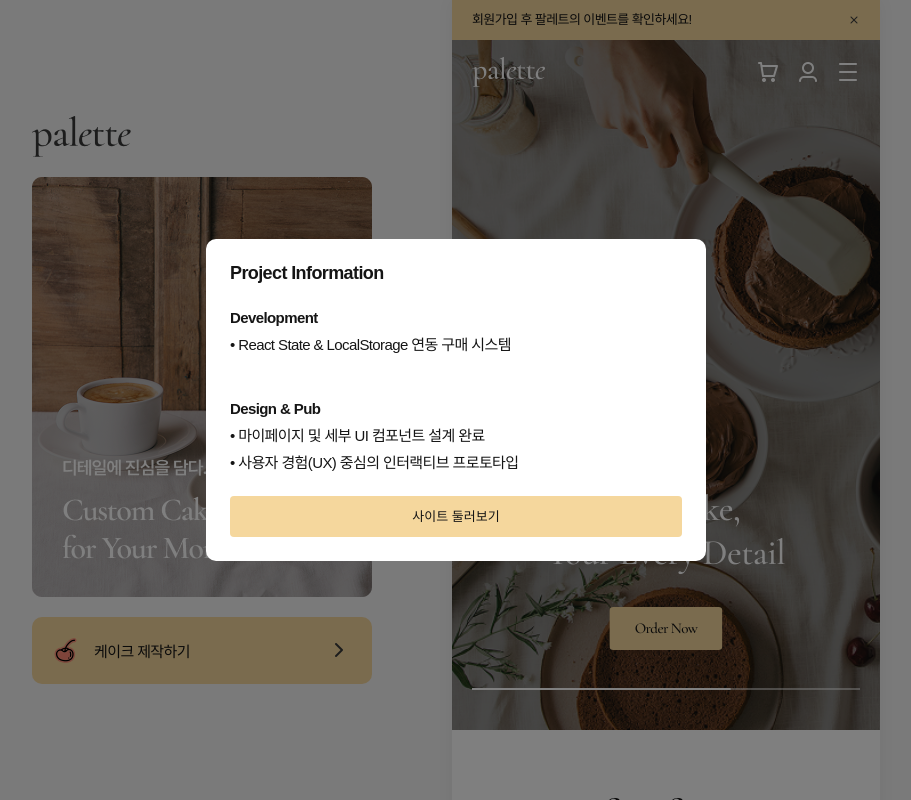
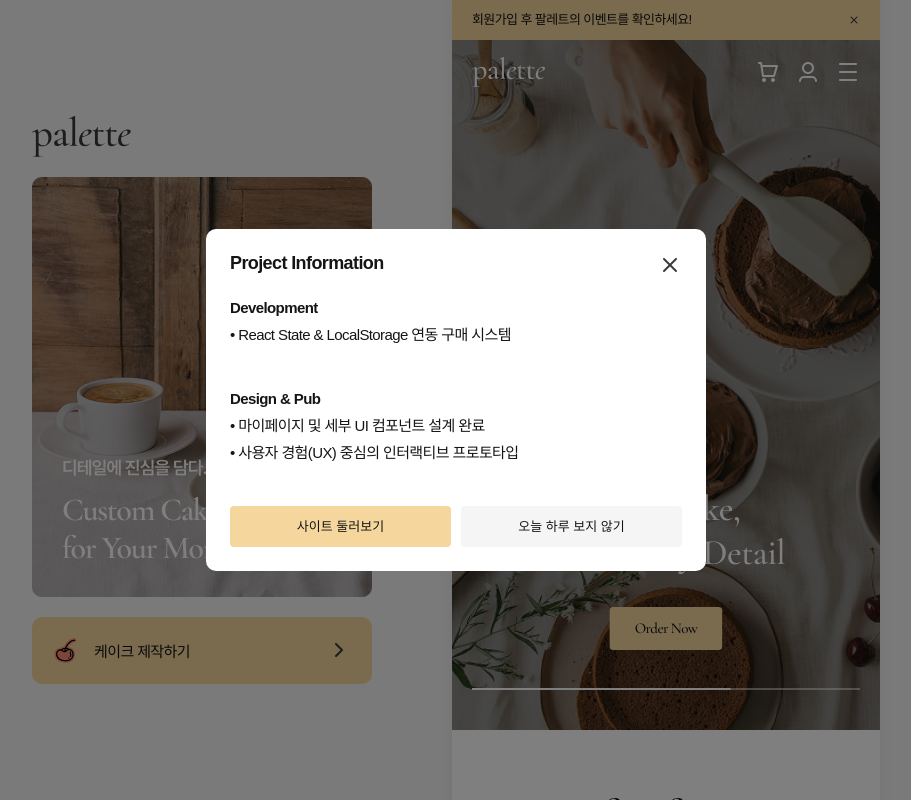
Before and after one commit to juyoung-kim2/palette, a React (Vite) app: page / in a window 1280 px wide. Shown: the top 800 px of the page, without its empty margins (184-1095 px from the left). Built offline with nearby package versions, Linux system fonts and the light colour scheme.

Commit message:
feat: 포트폴리오 안내 팝업 및 '오늘 하루 보지 않기' 기능 구현

```diff
--- a/src/components/SideMenu.css
+++ b/src/components/SideMenu.css
@@ -71,7 +71,7 @@
 .sideMenu .menu-header .btn-close {
   position: absolute;
   right: 0px;
-  top: 00px;
+  top: 0px;
   border: none;
   cursor: pointer;
 }
--- a/src/pages/Home.css
+++ b/src/pages/Home.css
@@ -397,6 +397,18 @@
   word-break: keep-all;
   margin-bottom: var(--space-20);
 }
+.portfolio-notice-modal .btn-wrap {
+  display: flex;
+  gap: 10px;
+  margin-top: var(--space-40);
+}
 .portfolio-notice-modal .btn {
-  width: 100%;
+  width: 50%;
 }
+.portfolio-notice-modal .btn-close {
+  border: none;
+  position: absolute;
+  right: var(--space-24);
+  top: var(--space-24);
+  width: 24px;
+}
--- a/src/pages/Home.jsx
+++ b/src/pages/Home.jsx
@@ -15,6 +15,27 @@ import { useState, useEffect } from "react";
 function Home() {
   const [menuOpen, setMenuOpen] = useState(false);
   const [showNotice, setShowNotice] = useState(true);
+
+  useEffect(() => {
+    // 1. 페이지 로드시 로컬 스토리지 확인
+    const expiryDate = localStorage.getItem("popupExpiry");
+    const now = new Date().getTime();
+
+    // 저장된 시간이 없거나, 현재 시간이 먄료 시간을 지났다면 팝업 띄우기
+    if (!expiryDate || now > parseInt(expiryDate)) {
+      setShowNotice(true);
+    } else {
+      setShowNotice(false);
+    }
+  }, []);
+
+  const handleClosePopup = () => {
+    // '오늘 하루 보지않기' 체크 했다먼, 24시간 뒤의 시간 계산
+    const expiry = new Date().getTime() + 24 * 60 * 60 * 1000;
+    localStorage.setItem("popupExpiry", expiry.toString());
+
+    setShowNotice(false);
+  };
 
   // 메뉴 오픈 시 스크롤 방지
   useEffect(() => {
@@ -40,6 +61,13 @@ function Home() {
         <div className="portfolio-notice-overlay">
           <div className="portfolio-notice-modal">
             <h2>Project Information</h2>
+            <button
+              className="btn-close"
+              onClick={() => setShowNotice(false)}
+              aria-label="팝업 닫기"
+            >
+              <img src="images/icon_close.png" alt="닫기" />
+            </button>
             <div className="notice-content">
               <p>
                 <strong>Development</strong>
@@ -53,12 +81,17 @@ function Home() {
                 <br />• 사용자 경험(UX) 중심의 인터랙티브 프로토타입
               </p>
             </div>
+            <div className="btn-wrap">
               <button
                 onClick={() => setShowNotice(false)}
                 className="btn sm btn-primary"
               >
                 사이트 둘러보기
               </button>
+              <button className="btn sm btn-gray" onClick={handleClosePopup}>
+                오늘 하루 보지 않기
+              </button>
+            </div>
           </div>
         </div>
       )}
--- a/src/pages/Order-complete.jsx
+++ b/src/pages/Order-complete.jsx
@@ -106,7 +106,7 @@ function OrderComplete() {
                 className="toggleTitle"
                 onClick={() => toggleSection("payInfo")}
               >
-                <h3>결제정보</h3>
+                <h2>결제정보</h2>
                 <img src="images/icon_arrow_b.png" alt="" aria-hidden="true" />
               </div>
               <div className="toggleContent">
@@ -162,7 +162,7 @@ function OrderComplete() {
                 className="toggleTitle"
                 onClick={() => toggleSection("pickup")}
               >
-                <h3>픽업 안내</h3>
+                <h2>픽업 안내</h2>
                 <img src="images/icon_arrow_b.png" alt="" aria-hidden="true" />
               </div>
               <div className="toggleContent">
@@ -192,7 +192,7 @@ function OrderComplete() {
                 className="toggleTitle"
                 onClick={() => toggleSection("request")}
               >
-                <h3>요청사항</h3>
+                <h2>요청사항</h2>
                 <img src="images/icon_arrow_b.png" alt="" aria-hidden="true" />
               </div>
               <div className="toggleContent">
--- a/src/pages/Order.css
+++ b/src/pages/Order.css
@@ -73,7 +73,7 @@
   cursor: pointer;
 }
 
-.orderform-container .toggleTitle h3 {
+.orderform-container .toggleTitle h2 {
   font-size: var(--font-md);
   font-weight: var(--weight-semibold);
 }
@@ -412,7 +412,7 @@
   cursor: pointer;
 }
 
-.orderresult-container .toggleTitle h3 {
+.orderresult-container .toggleTitle h2 {
   font-size: var(--font-md);
   font-weight: var(--weight-semibold);
 }
--- a/src/pages/OrderSheet.jsx
+++ b/src/pages/OrderSheet.jsx
@@ -119,6 +119,7 @@ function OrderSheet() {
         </div>
 
         <main className="orderform-section main-section">
+          <h1 className="blind">주문서 페이지</h1>
           <Header variant="sub" openMenu={openMenu} />
           <SideMenu menuOpen={menuOpen} closeMenu={closeMenu} />
           <section className="orderform-container">
@@ -140,7 +141,7 @@ function OrderSheet() {
                     className="toggleTitle"
                     onClick={() => toggleSection("product")}
                   >
-                    <h3>주문상품</h3>
+                    <h2>주문상품</h2>
                     <img src="images/icon_arrow_b.png" alt="" />
                   </div>
                   {orders.map((item, index) => (
@@ -204,7 +205,7 @@ function OrderSheet() {
                     className="toggleTitle"
                     onClick={() => toggleSection("pickup")}
                   >
-                    <h3>픽업 정보</h3>
+                    <h2>픽업 정보</h2>
                     <img src="images/icon_arrow_b.png" alt="" />
                   </div>
                   <div className="toggleContent">
@@ -276,7 +277,7 @@ function OrderSheet() {
                     className="toggleTitle"
                     onClick={() => toggleSection("orderer")}
                   >
-                    <h3>주문자 정보</h3>
+                    <h2>주문자 정보</h2>
                     <img src="images/icon_arrow_b.png" alt="" />
                   </div>
                   <div className="toggleContent">
@@ -355,7 +356,7 @@ function OrderSheet() {
                     className="toggleTitle"
                     onClick={() => toggleSection("request")}
                   >
-                    <h3>요청사항</h3>
+                    <h2>요청사항</h2>
                     <img src="images/icon_arrow_b.png" alt="" />
                   </div>
                   <div className="toggleContent">
@@ -385,7 +386,7 @@ function OrderSheet() {
                     className="toggleTitle"
                     onClick={() => toggleSection("payment")}
                   >
-                    <h3>결제수단</h3>
+                    <h2>결제수단</h2>
                     <img src="images/icon_arrow_b.png" alt="" />
                   </div>
                   <div className="toggleContent">
@@ -414,7 +415,7 @@ function OrderSheet() {
                     className="toggleTitle"
                     onClick={() => toggleSection("payInfo")}
                   >
-                    <h3>결제정보</h3>
+                    <h2>결제정보</h2>
                     <img src="images/icon_arrow_b.png" alt="" />
                   </div>
                   <div className="toggleContent">
--- a/src/styles/global.css
+++ b/src/styles/global.css
@@ -1,3 +1,6 @@
+.blind {
+  display: none;
+}
 /* ================================
    전체 레이아웃 (PC 좌우 분할 구조)
 ================================ */
```
Lines whose indentation alone changed are shown as unchanged.
